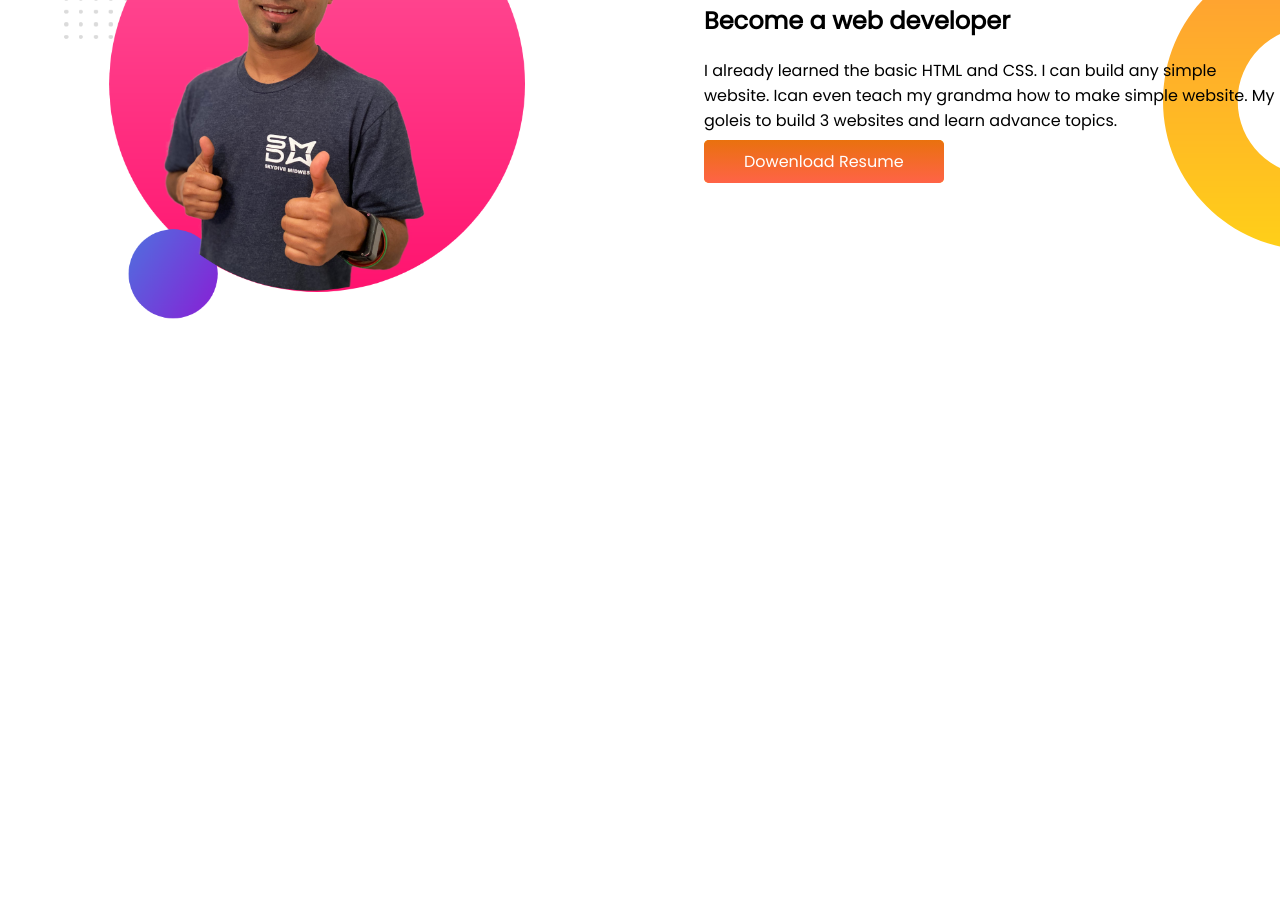
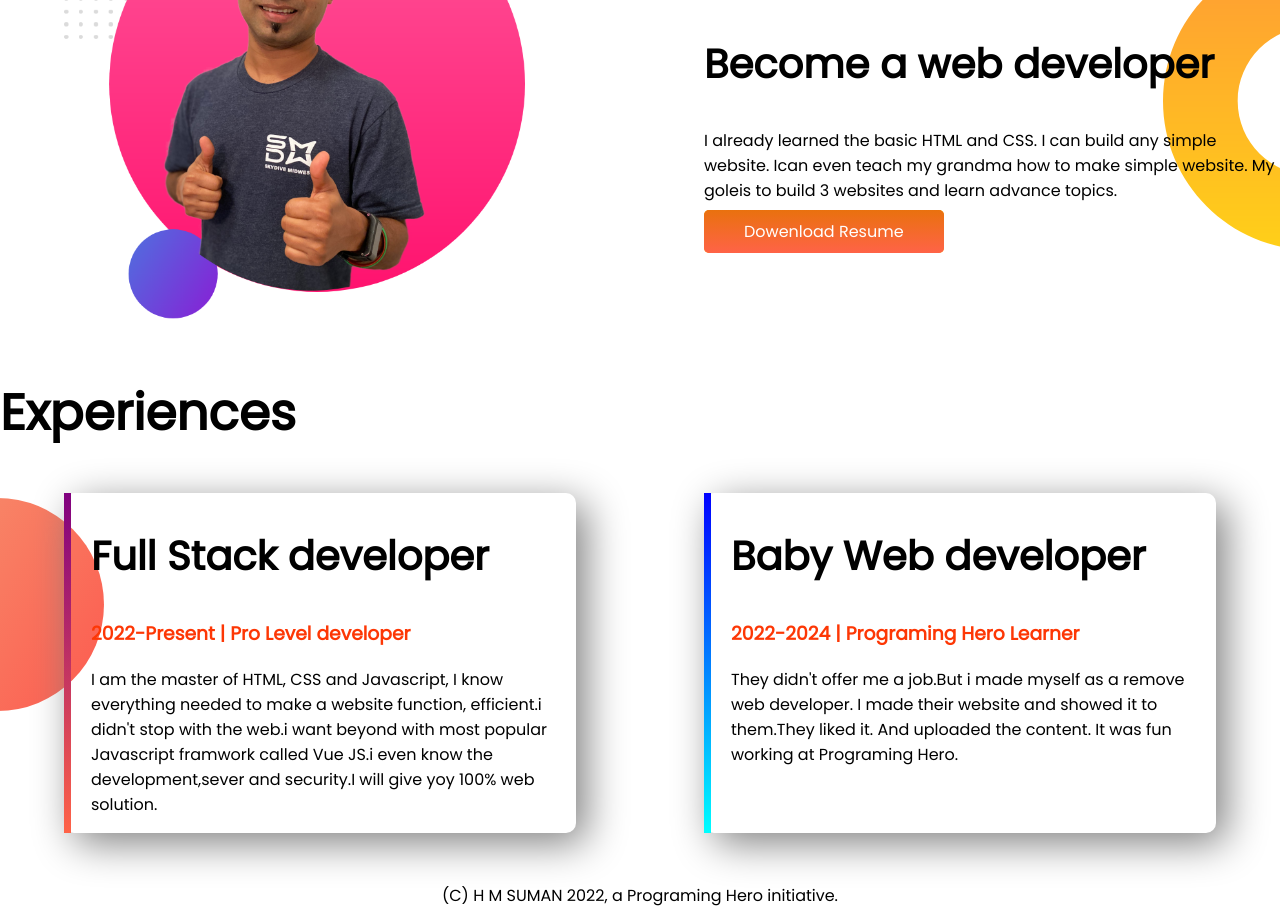
Before and after one commit to hmsuman02/developer.portfolio, a plain HTML site: page index.html in a window 1280 px wide. Shown: the part 638-1562 px from the top of the page. Before the commit the page ends 1014 px from the top, so only its background shows below. Drawn offline with Linux system fonts and the light colour scheme.

Commit message:
fotter and experience added

```diff
--- a/index.html
+++ b/index.html
@@ -13,7 +13,7 @@
 </head>
 
 <body>
-    <section class="top-banner">
+    <section class="top-banner flexible-contaner">
         <div class="half-width">
             <h1>Welcome To</h1>
             <h1><span class="orange-color"> H M SUMAN</span> World!</h1>
@@ -30,7 +30,7 @@
             <img src="images/my-bg S.png" alt="">
         </div>
     </section>
-    <section class="dream-big">
+    <section class="dream-big flexible-contaner">
         <div class="half-width">
             <img src="images/jhankar2.png" alt="">
         </div>
@@ -46,6 +46,32 @@
                 Dowenload Resume</a>
         </div>
     </section>
+    <section class="experiences-area">
+        <h1>Experiences</h1>
+        <div class="flexible-contaner">
+            <div id="Full-Stack-developer" class="experiences-item">
+                <h2> Full Stack developer</h2>
+                <h3 class="orange-color">2022-Present | Pro Level developer</h3>
+                <p>I am the master of HTML, CSS and Javascript, I know everything needed to make a website
+                    function, efficient.i didn't stop with the web.i want beyond with most popular Javascript
+                    framwork called Vue JS.i even know the development,sever and security.I will give yoy 100%
+                    web solution.
+                </p>
+            </div>
+            <div id="web-dev-experience" class="experiences-item">
+                <h2>Baby Web developer</h2>
+                <h3 class="orange-color">2022-2024 | Programing Hero Learner</h3>
+                <p>They didn't offer me a job.But i made myself as a remove web developer. I made their website and
+                    showed
+                    it to them.They liked it. And uploaded the content. It was fun working at Programing Hero.</p>
+            </div>
+        </div>
+
+        </div>
+    </section>
+    <footer>
+        <p>(C) H M SUMAN 2022, a Programing Hero initiative.</p>
+    </footer>
 </body>
 
 </html>
--- a/style.css
+++ b/style.css
@@ -3,17 +3,21 @@ body{
     margin: 0;
 }
 h1{
-    font-size: 40px;
+    font-size: 50px;
+    }
+    h2{
+        font-size: 40px;
     }
 .orange-color{
 color: rgb(253, 55, 5);
 }
-section{
+.flexible-contaner{
     display: flex;
     margin-bottom: 50px;
 }
 .half-width{width: 50%;
     padding-left: 5%;
+
 }
 .half-width img{
     width: 80%;
@@ -36,3 +40,31 @@ section{
     background-repeat: no-repeat;
     background-position:right ;
 }
+.experiences-area{
+    background-image: url(images/exp-bg.png);
+    background-repeat: no-repeat;
+    background-position:left ;
+
+}
+.experiences-item{
+
+    width: 40%;
+    margin-left: 5%;
+    margin-right:5% ;
+    padding-left:20px;
+    border-radius: 10px;
+    box-shadow: 10px 10px 40px gray;
+    }
+#web-dev-experience{
+    border-left: 7px solid;
+    border-image:linear-gradient(blue, cyan);
+    border-image-slice: 1;
+}
+#Full-Stack-developer{
+    border-left: 7px solid;
+    border-image:linear-gradient(purple, tomato);
+    border-image-slice: 1;
+}
+footer p{
+    text-align: center;
+}
```
Also changed, not shown: images/11655366_721018828007405_397861607_n-removebg-preview.png (deleted), images/IMG_0617-removebg-preview.png (deleted), images/jhankar.png (deleted), images/my-bg.png (deleted), images/my-bg2.png (deleted), 4 other files.
